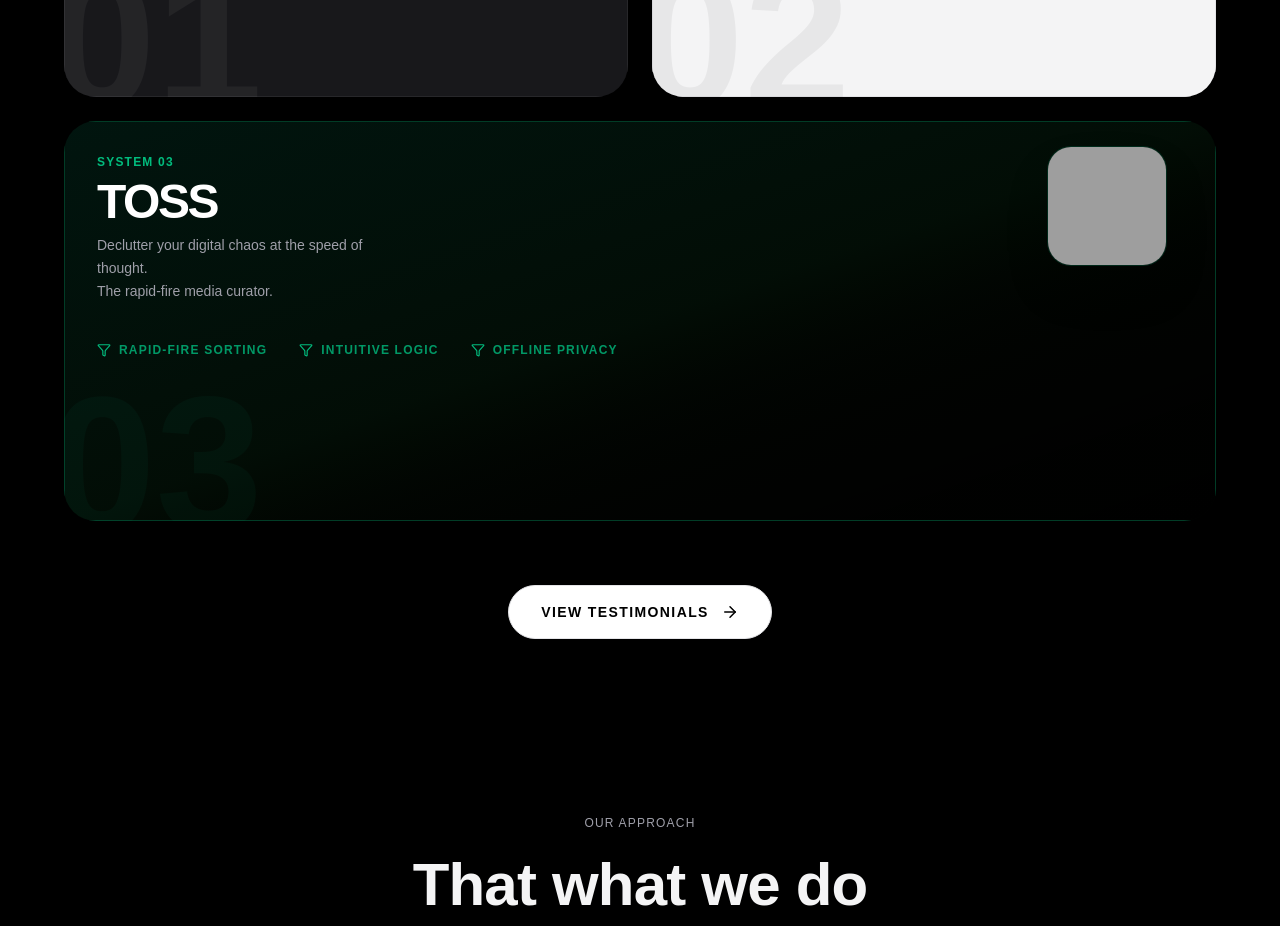
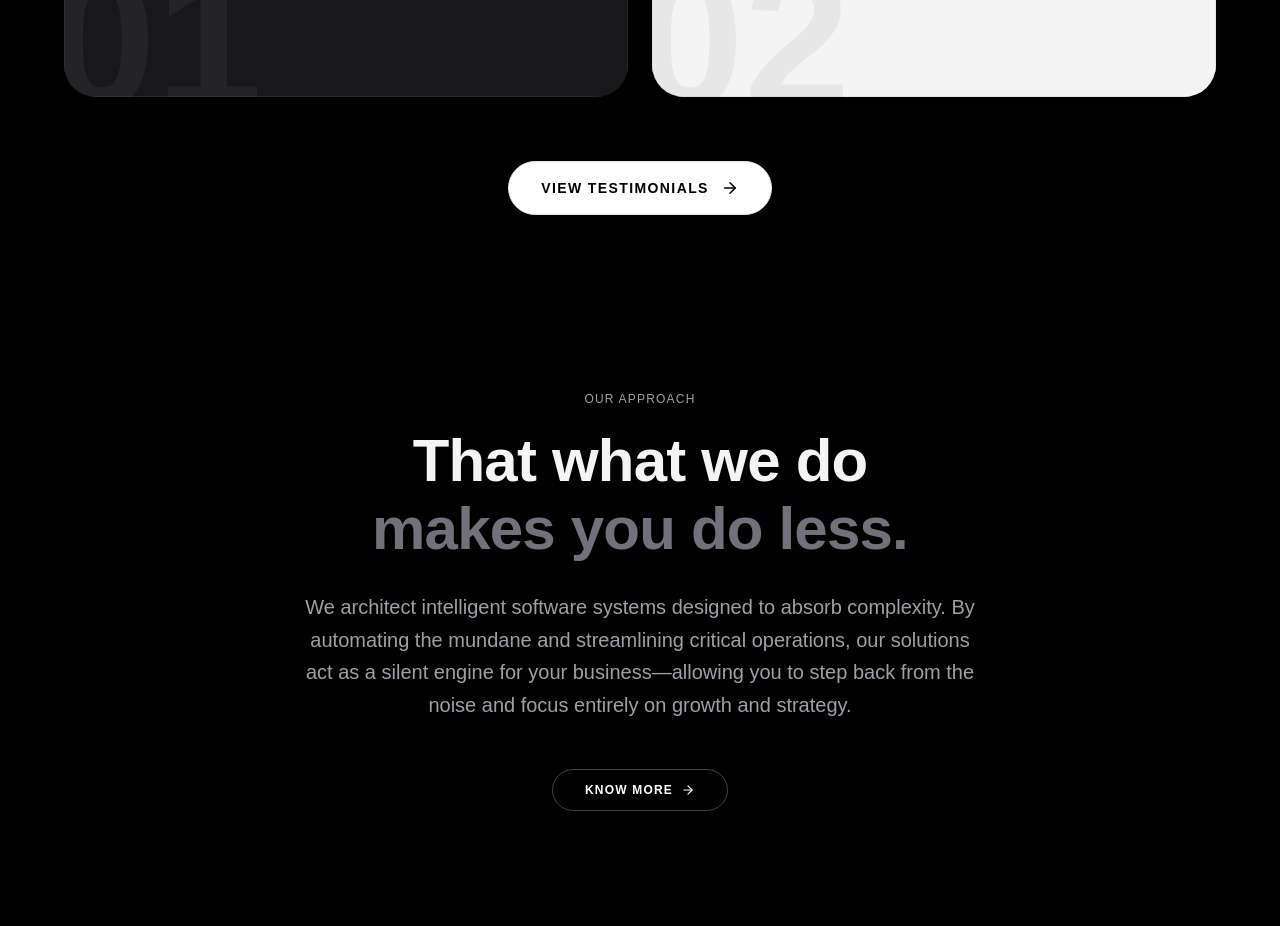
Before and after one commit to painsparc/painsparc-web, a Next.js app: page / in a window 1280 px wide. Shown: the part 1340-2266 px from the top of the page. Built offline with nearby package versions, Linux system fonts and the light colour scheme; grey boxes are pictures that could not be loaded.

Commit message:
removes toss

```diff
--- a/components/PainsparcHome.tsx
+++ b/components/PainsparcHome.tsx
@@ -269,71 +269,7 @@ export default function PainsparcHome() {
             </Link>
           </motion.div>
 
-          {/* TILE 3: TOSS (NEURAL GREEN) */}
-          <motion.div
-            custom={2}
-            variants={fadeInUp}
-            initial="hidden"
-            whileInView="visible"
-            viewport={{ once: true, margin: "-50px" }}
-            className="md:col-span-2"
-          >
-            <Link href="/toss" className="group relative w-full h-[400px] block overflow-hidden rounded-[2rem]">
-              <div className="w-full h-full bg-[#020502] border border-emerald-500/30 transition-all duration-500 relative group-hover:border-emerald-400/50">
 
-                <div className="absolute inset-0 bg-gradient-to-br from-emerald-950/40 via-green-950/20 to-black opacity-100" />
-
-                <div className="absolute inset-0 bg-[radial-gradient(ellipse_at_top_right,_var(--tw-gradient-stops))] from-emerald-500/10 via-transparent to-transparent opacity-60" />
-
-                <div className="absolute bottom-8 right-8 z-30 flex items-center gap-3 opacity-100 md:opacity-0 -translate-x-0 -translate-y-0 md:-translate-x-2 md:translate-y-2 group-hover:opacity-100 group-hover:translate-x-0 group-hover:translate-y-0 transition-all duration-300">
-                    <div className="bg-white text-black px-6 py-3 rounded-full font-bold uppercase text-xs tracking-widest shadow-lg hover:bg-zinc-200 transition-colors">
-                        View Product
-                    </div>
-                </div>
-
-                <div className="absolute top-6 right-6 md:right-12 z-20 w-20 h-20 md:w-[120px] md:h-[120px] rounded-2xl md:rounded-3xl overflow-hidden shadow-2xl border border-emerald-500/20 bg-black/50 flex items-center justify-center backdrop-blur-sm">
-                    <div className="relative w-full h-full">
-                         <Image
-                            src="/logos/toss.png"
-                            alt="TOSS Logo"
-                            fill
-                            className="object-cover"
-                        />
-                    </div>
-                </div>
-
-                <div className="absolute top-0 left-0 w-full h-full p-6 md:p-8 flex flex-col items-start z-10 pointer-events-none">
-                  <span className="block font-sans text-xs font-bold tracking-widest uppercase text-emerald-500 mb-2">
-                    System 03
-                  </span>
-
-                  <h2 className="text-4xl md:text-5xl font-bold text-white tracking-tighter">
-                    TOSS
-                  </h2>
-                  <p className="text-zinc-400 text-sm mt-2 max-w-[300px] font-medium leading-relaxed">
-                    Declutter your digital chaos at the speed of thought. <br/>
-                    The rapid-fire media curator.
-                  </p>
-
-                  <div className="flex flex-row flex-wrap gap-x-8 gap-y-3 mt-8 md:mt-10">
-                    <div className="text-[10px] md:text-xs font-bold uppercase tracking-widest text-emerald-600 flex items-center gap-2">
-                      <Filter size={14} className="text-emerald-500" /> Rapid-Fire Sorting
-                    </div>
-                    <div className="text-[10px] md:text-xs font-bold uppercase tracking-widest text-emerald-600 flex items-center gap-2">
-                      <Filter size={14} className="text-emerald-500" /> Intuitive Logic
-                    </div>
-                    <div className="text-[10px] md:text-xs font-bold uppercase tracking-widest text-emerald-600 flex items-center gap-2">
-                      <Filter size={14} className="text-emerald-500" /> Offline Privacy
-                    </div>
-                  </div>
-                </div>
-
-                <div className="absolute -bottom-10 -left-4 text-[12rem] font-bold text-emerald-500/5 leading-none select-none pointer-events-none group-hover:scale-105 transition-transform duration-700">
-                  03
-                </div>
-              </div>
-            </Link>
-          </motion.div>
 
         </div>
 
```
